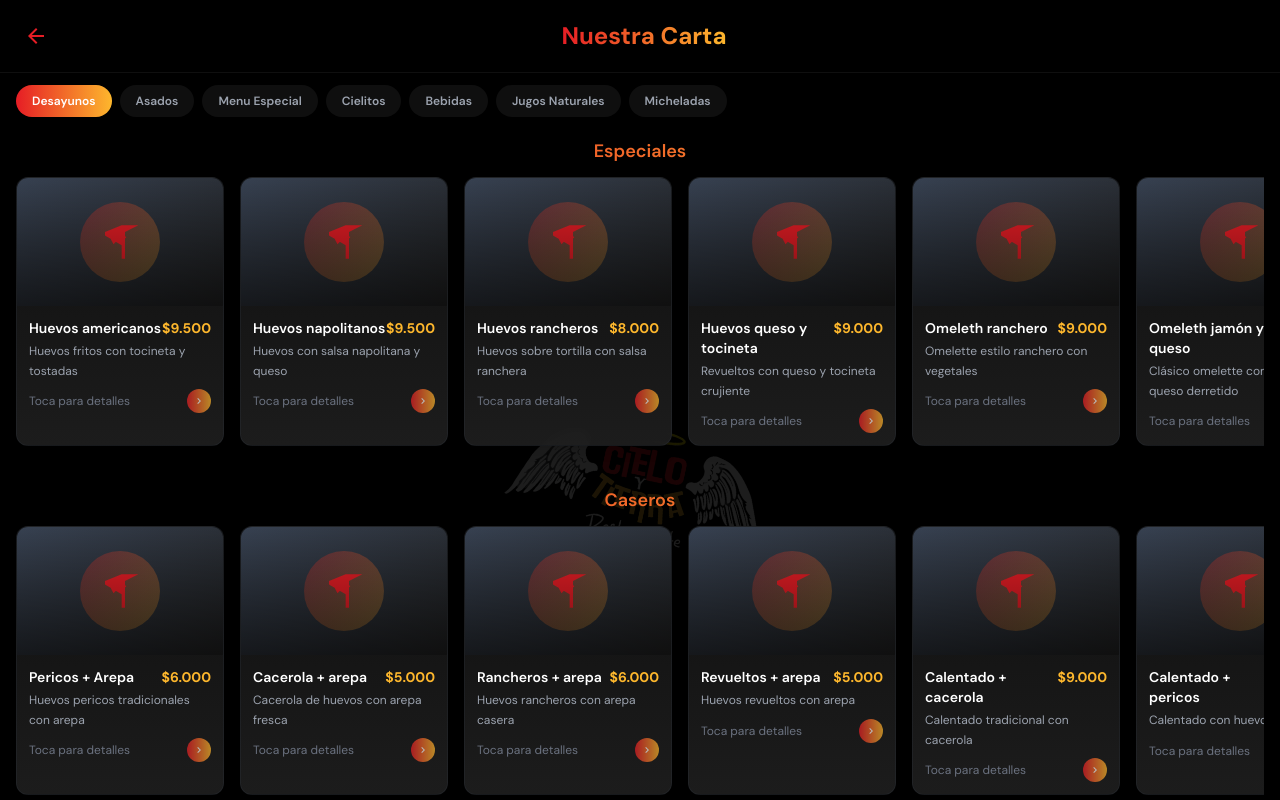
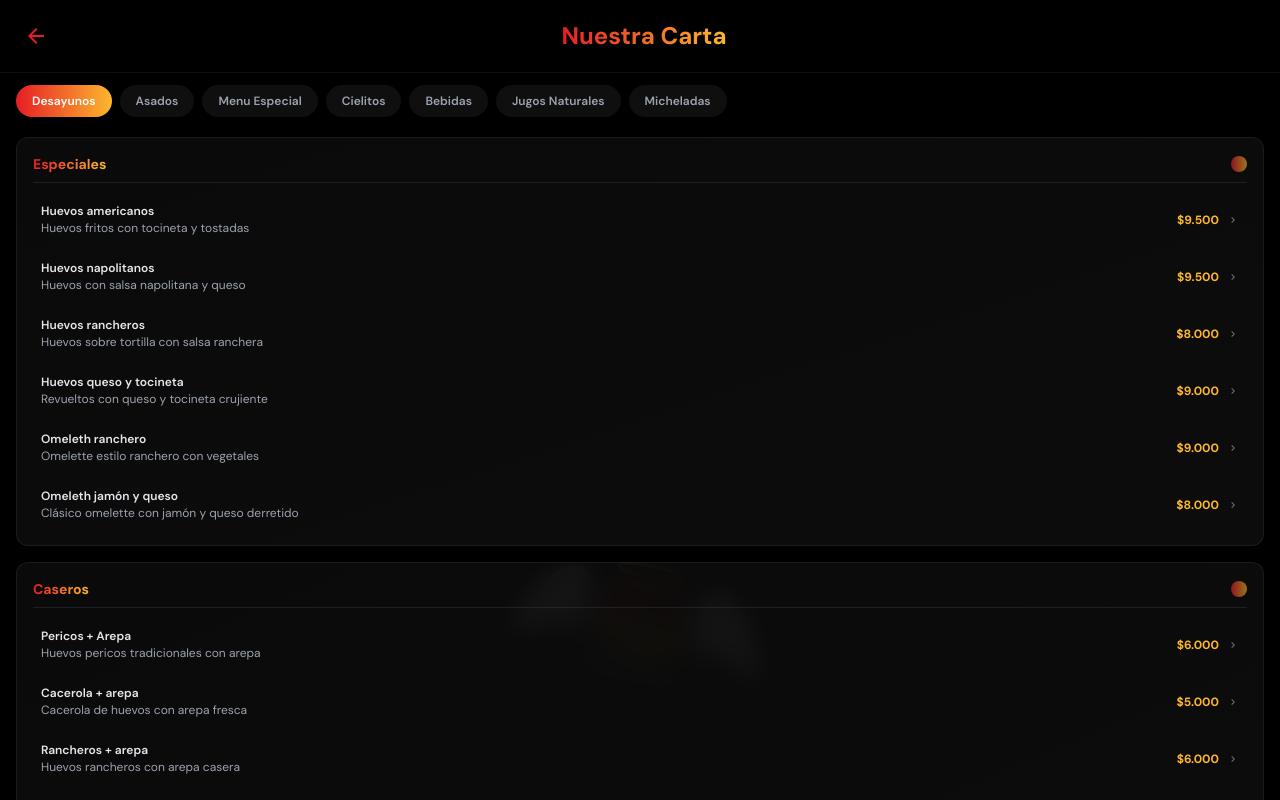
Before and after one commit to KeviinDCV/CIeloyTierra, a Next.js app: page /menu in a window 1280 px wide. Shown: the top 800 px of the page. Built offline with nearby package versions, Linux system fonts and the light colour scheme.

Commit message:
Rediseño

```diff
--- a/app/menu/page.tsx
+++ b/app/menu/page.tsx
@@ -142,17 +142,10 @@ export default function MenuPage() {
     // Para desayunos que tiene subcategorías
     if (activeCategory === 'desayunos' && 'sections' in category) {
       return (
-        <div className="space-y-6">
-          {Object.entries(category.sections).map(([sectionKey, section]) => (
-            <div key={sectionKey}>
-              <h3 className="text-lg dm-sans-semibold text-center bg-gradient-to-r from-primary-red to-primary-yellow bg-clip-text text-transparent mb-3">
-                {section.name}
-              </h3>
-              <div className="flex space-x-4 overflow-x-auto pb-4 scrollbar-hide">
-                {section.dishes.map((dish) => renderDishCard(dish))}
-              </div>
-            </div>
-          ))}
+        <div className="space-y-4">
+          {Object.entries(category.sections).map(([sectionKey, section]) =>
+            renderSectionCard(section.name, section.dishes)
+          )}
         </div>
       )
     }
@@ -161,12 +154,7 @@ export default function MenuPage() {
     if ('dishes' in category) {
       return (
         <div>
-          <h3 className="text-lg dm-sans-semibold text-center bg-gradient-to-r from-primary-red to-primary-yellow bg-clip-text text-transparent mb-3">
-            {category.name}
-          </h3>
-          <div className="flex space-x-4 overflow-x-auto pb-4 scrollbar-hide">
-            {category.dishes.map((dish) => renderDishCard(dish))}
-          </div>
+          {renderSectionCard(category.name, category.dishes)}
         </div>
       )
     }
@@ -174,59 +162,47 @@ export default function MenuPage() {
     return null
   }
 
-  const renderDishCard = (dish: Dish) => (
+  const renderSectionCard = (sectionName: string, dishes: Dish[]) => (
+    <div className="bg-gradient-to-br from-gray-900/60 to-gray-800/40 backdrop-blur-md rounded-xl border border-gray-700/30 p-4 shadow-lg hover:border-primary-red/20 transition-all duration-300">
+      {/* Header de la sección */}
+      <div className="flex items-center justify-between mb-3 pb-2 border-b border-gray-700/40">
+        <h3 className="text-sm dm-sans-bold bg-gradient-to-r from-primary-red to-primary-yellow bg-clip-text text-transparent">
+          {sectionName}
+        </h3>
+        <div className="w-4 h-4 rounded-full bg-gradient-to-r from-primary-red to-primary-yellow opacity-60"></div>
+      </div>
+
+      {/* Lista de platos delicada */}
+      <div className="space-y-2">
+        {dishes.map((dish) => (
           <div
             key={dish.id}
             onClick={() => openDishModal(dish)}
-      className="flex-shrink-0 w-52 bg-gradient-to-b from-gray-900/90 to-gray-800/90 rounded-xl overflow-hidden shadow-lg border border-gray-700/20 backdrop-blur-sm cursor-pointer transform transition-all duration-300 hover:scale-[1.02] hover:shadow-primary-red/10 hover:border-primary-red/30 group"
+            className="flex items-center justify-between p-2 rounded-lg hover:bg-gray-800/30 cursor-pointer transition-all duration-200 group"
           >
-      {/* Imagen del plato */}
-      <div className="relative h-32 bg-gradient-to-br from-gray-700 to-gray-800 overflow-hidden">
-        <div className="absolute inset-0 bg-gradient-to-t from-black/50 to-transparent z-10" />
-        <div className="absolute inset-0 flex items-center justify-center">
-          {/* Placeholder para imagen */}
-          <div className="w-20 h-20 bg-gradient-to-br from-primary-red/30 to-primary-yellow/30 rounded-full flex items-center justify-center">
-            <svg className="w-10 h-10 text-primary-red" fill="currentColor" viewBox="0 0 24 24">
-              <path d="M8.1 13.34l2.83-2.83L12.93 12l2.83-2.83-1.41-1.41L11.52 10.6 8.69 7.76 6.35 10.1l1.75 3.24zM13 2L3 6v2.17l10 5.83V22h2V6l8-4h-10z"/>
-            </svg>
+            <div className="flex-1 min-w-0">
+              <h4 className="text-xs dm-sans-semibold text-gray-200 group-hover:text-primary-yellow transition-colors duration-200 truncate">
+                {dish.name}
+              </h4>
+              <p className="text-xs text-gray-400 dm-sans leading-tight mt-0.5 line-clamp-1">
+                {dish.description}
+              </p>
             </div>
-        </div>
-        {/* Indicador de hover */}
-        <div className="absolute top-3 right-3 w-8 h-8 bg-primary-red/80 rounded-full flex items-center justify-center opacity-0 group-hover:opacity-100 transition-all duration-300 transform translate-x-2 group-hover:translate-x-0 z-20">
-          <svg className="w-4 h-4 text-white" fill="currentColor" viewBox="0 0 24 24">
-            <path d="M12 2l3.09 6.26L22 9.27l-5 4.87 1.18 6.88L12 17.77l-6.18 3.25L7 14.14 2 9.27l6.91-1.01L12 2z"/>
-          </svg>
-        </div>
-      </div>
-
-      {/* Información del plato */}
-      <div className="p-3">
-        <div className="flex justify-between items-start mb-1">
-          <h3 className="text-sm dm-sans-semibold text-white group-hover:text-primary-yellow transition-colors duration-300">
-            {dish.name}
-          </h3>
-          <span className="text-sm dm-sans-bold text-primary-yellow">
+            <div className="flex items-center space-x-2 ml-3">
+              <span className="text-xs dm-sans-bold text-primary-yellow">
                 ${dish.price}
               </span>
-        </div>
-        <p className="text-gray-400 text-xs dm-sans leading-relaxed mb-2 line-clamp-2">
-          {dish.description}
-        </p>
-
-        {/* Call to action sutil */}
-        <div className="flex items-center justify-between">
-          <span className="text-xs text-gray-500 dm-sans">
-            Toca para detalles
-          </span>
-          <div className="w-6 h-6 rounded-full bg-gradient-to-r from-primary-red to-primary-yellow flex items-center justify-center opacity-70 group-hover:opacity-100 transition-opacity duration-300">
-            <svg className="w-3 h-3 text-white" fill="currentColor" viewBox="0 0 24 24">
+              <svg className="w-3 h-3 text-gray-500 group-hover:text-primary-red transition-colors duration-200" fill="currentColor" viewBox="0 0 24 24">
                 <path d="M8.59 16.59L13.17 12 8.59 7.41 10 6l6 6-6 6-1.41-1.41z"/>
               </svg>
             </div>
           </div>
+        ))}
       </div>
     </div>
   )
+
+
 
   return (
     <div className={`min-h-screen bg-black text-white relative overflow-hidden transition-all duration-700 ${
```
Lines whose indentation alone changed are shown as unchanged.
